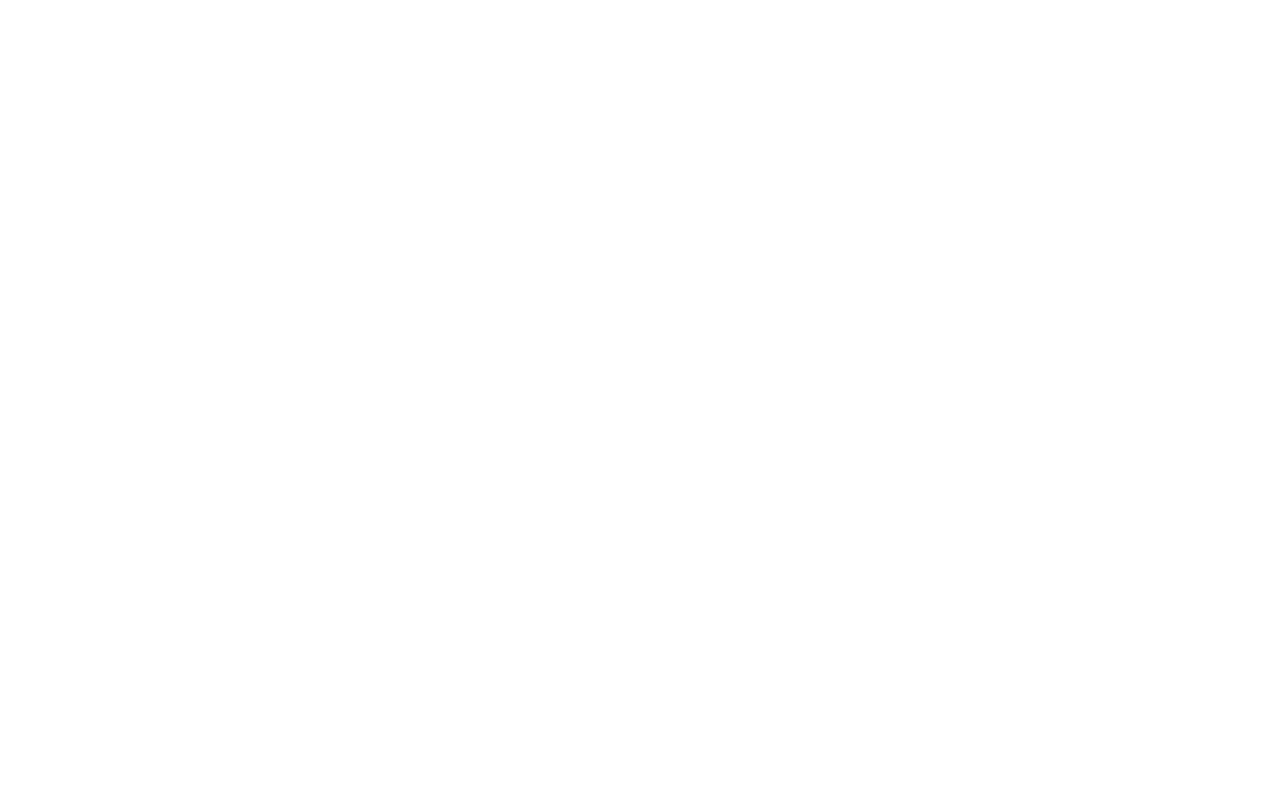
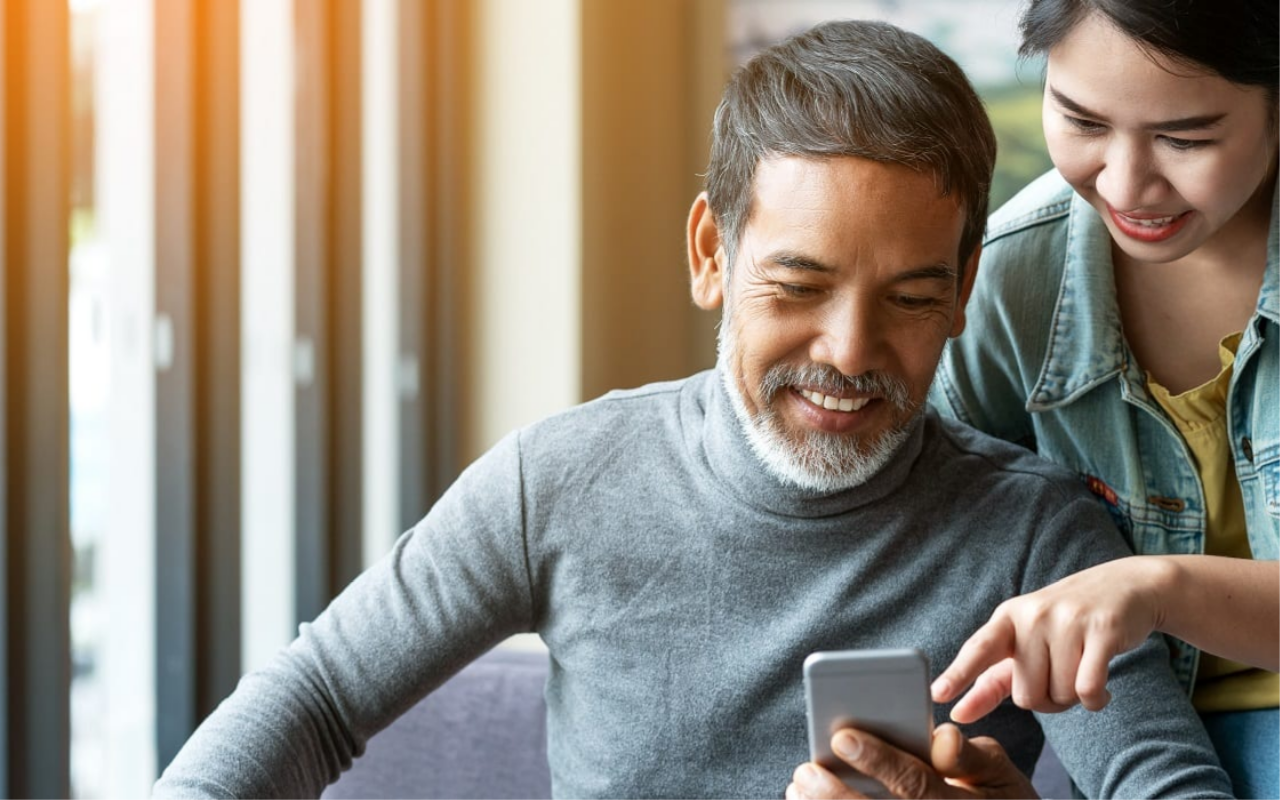
Before and after one commit to Omnihub-org/habilitacion-tc, a Next.js app: page / in a window 1280 px wide. Built offline with nearby package versions, Linux system fonts and the light colour scheme.

Commit message:
feat: add bank img component & layout structure

```diff
--- a/src/app/layout.tsx
+++ b/src/app/layout.tsx
@@ -2,6 +2,7 @@
 
 import './globals.scss'
 import { bank } from '@/config/bank'
+import BankImg from '@/components/bank-img'
 
 export const metadata: Metadata = { ...bank }
 
@@ -10,7 +11,10 @@
 export default function RootLayout({ children }: Readonly<{ children: React.ReactNode }>) {
 	return (
 		<html lang='en'>
-			<body className={`${fonts} antialiased`}>{children}</body>
+			<body className={`${fonts} antialiased`}>
+				<main className='flex p-4 h-dvh'>{children}</main>
+				<BankImg type='bg' />
+			</body>
 		</html>
 	)
 }
--- /dev/null
+++ b/src/components/bank-img.tsx
@@ -0,0 +1,12 @@
+import Image from 'next/image'
+
+import { bank } from '@/config/bank'
+import { cn } from '@/lib/utils'
+
+export default function BankImg({ type }: Readonly<{ type: 'logo' | 'bg' }>) {
+	const img = bank[type]
+	const bgExtraClass = 'fixed inset-0 z-[-1] min-h-full min-w-full object-cover object-center'
+
+	if (!img) return null
+	return <Image {...img} className={cn(type === 'bg' && bgExtraClass, img?.className)} priority draggable={false} alt={type} />
+}
```
